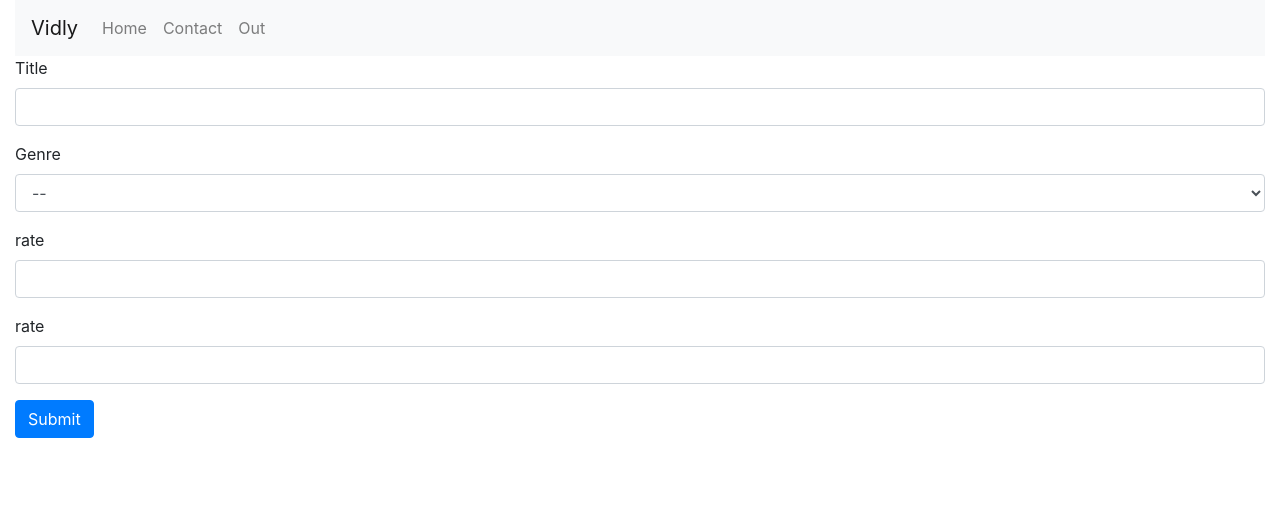
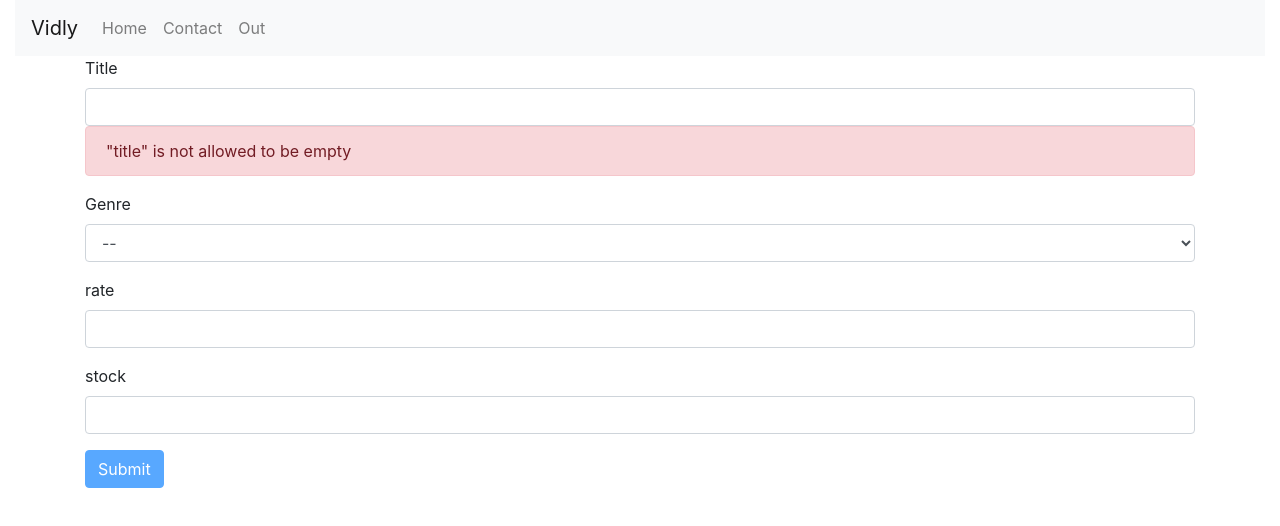
Before and after one commit to maathi/vidly, a React (Create React App) app: page /movies/new in a window 1280 px wide. Both pictures are taken after a click on the link "Vidly". Shown: the top 526 px of the page. Built offline with nearby package versions, Linux system fonts and the light colour scheme.

Commit message:
added movie form with validation

```diff
--- a/package.json
+++ b/package.json
@@ -8,6 +8,7 @@
     "@testing-library/user-event": "^7.2.1",
     "bootstrap": "^4.5.0",
     "font-awesome": "^4.7.0",
+    "joi-browser": "^13.4.0",
     "lodash": "^4.17.20",
     "prop-types": "^15.7.2",
     "react": "^16.13.1",
--- a/src/components/movieForm.jsx
+++ b/src/components/movieForm.jsx
@@ -1,20 +1,51 @@
 import React, { Component } from "react";
+import Joi from "joi-browser";
+
 class MovieForm extends Component {
-  state = { title: "", genre: "", rate: "", stock: "" };
+  state = {
+    data: { title: "", genre: "", rate: "", stock: "" },
+    errors: { title: null, genre: "", rate: "", stock: "" },
+  };
+
+  schema = {
+    title: Joi.string().required(),
+    genre: Joi.string().required(),
+    rate: Joi.number().min(0).max(10).required(),
+    stock: Joi.number().min(0).max(100).required(),
+  };
+
+  validate = (e) => {
+    const name = e.target.name;
+    let errors = { ...this.state.errors };
+
+    const { error } = Joi.validate(
+      { [name]: this.state.data[name] },
+      { [name]: this.schema[name] }
+    );
+
+    errors[name] = error ? error.details[0].message : null;
+    this.setState({ errors: errors });
+  };
 
   handleChange = (e) => {
     const name = e.target.name;
-    console.log("changed!!", e.target);
-    this.setState({ [name]: e.target.value });
+
+    let data = { ...this.state.data };
+    data[name] = e.target.value;
+    this.setState({ data });
   };
 
+  validateAll = () => {
+    const { error } = Joi.validate(this.state.data, this.schema);
+    return error;
+  };
   handleSubmit = (e) => {
     e.preventDefault();
-    console.log("submitted!", this.state);
+    this.validateAll();
   };
   render() {
     return (
-      <form>
+      <form className="container">
         <div className="form-group">
           <label> Title </label>
           <input
@@ -23,40 +54,68 @@ class MovieForm extends Component {
             value={this.state.value}
             className="form-control"
             onChange={this.handleChange}
+            onBlur={this.validate}
           />
+          {this.state.errors["title"] && (
+            <div className="alert alert-danger">
+              {this.state.errors["title"]}
+            </div>
+          )}
         </div>
         <div className="form-group">
           <label> Genre </label>
           <select
             name="genre"
+            className="form-control"
             value={this.state.genre}
-            className="form-control"
             onChange={this.handleChange}
+            onBlur={this.validate}
           >
             <option>--</option>
             <option>1</option>
             <option>2</option>
           </select>
+          {this.state.errors["genre"] && (
+            <div className="alert alert-danger">
+              {this.state.errors["genre"]}
+            </div>
+          )}
         </div>
         <div className="form-group">
           <label> rate </label>
           <input
             name="rate"
+            className="form-control"
             value={this.state.value}
-            className="form-control"
             onChange={this.handleChange}
+            onBlur={this.validate}
           />
+          {this.state.errors["rate"] && (
+            <div className="alert alert-danger">
+              {this.state.errors["rate"]}
+            </div>
+          )}
         </div>
         <div className="form-group">
-          <label> rate </label>
+          <label> stock </label>
           <input
             name="stock"
+            className="form-control"
             value={this.state.value}
-            className="form-control"
             onChange={this.handleChange}
+            onBlur={this.validate}
           />
+          {this.state.errors["stock"] && (
+            <div className="alert alert-danger">
+              {this.state.errors["stock"]}
+            </div>
+          )}
         </div>
-        <button className="btn btn-primary" onClick={this.handleSubmit}>
+        <button
+          className="btn btn-primary"
+          disabled={this.validateAll()}
+          onClick={this.handleSubmit}
+        >
           Submit
         </button>
       </form>
--- a/src/components/movies.jsx
+++ b/src/components/movies.jsx
@@ -36,7 +36,7 @@ class Movies extends Component {
 
     if (this.props.selectedGenre) {
       movies = movies.filter((m) => {
-        return m.genre.id == this.props.selectedGenre.id;
+        return m.genre.id === this.props.selectedGenre.id;
       });
     }
 
@@ -47,7 +47,7 @@ class Movies extends Component {
   handleLike(id) {
     let movies = this.state.movies;
     movies.map((m) => {
-      if (m.id == id) {
+      if (m.id === id) {
         if (m.liked != true) {
           m.liked = true;
         } else {
@@ -77,7 +77,7 @@ class Movies extends Component {
 
   renderSortIcon(path) {
     if (path != this.state.sortColumn.path) return null;
-    if (this.state.sortColumn.ord == "asc") return "+";
+    if (this.state.sortColumn.ord === "asc") return "+";
     return "-";
   }
   render() {
--- a/src/components/pager.jsx
+++ b/src/components/pager.jsx
@@ -13,7 +13,7 @@ const Pager = (props) => {
           return (
             <li
               key={i}
-              className={page == i + 1 ? "page-item active" : "page-item"}
+              className={page === i + 1 ? "page-item active" : "page-item"}
             >
               <a
                 className="page-link"
```
Also changed, not shown: 1 other file (tests, documents, lock files or other folders).
